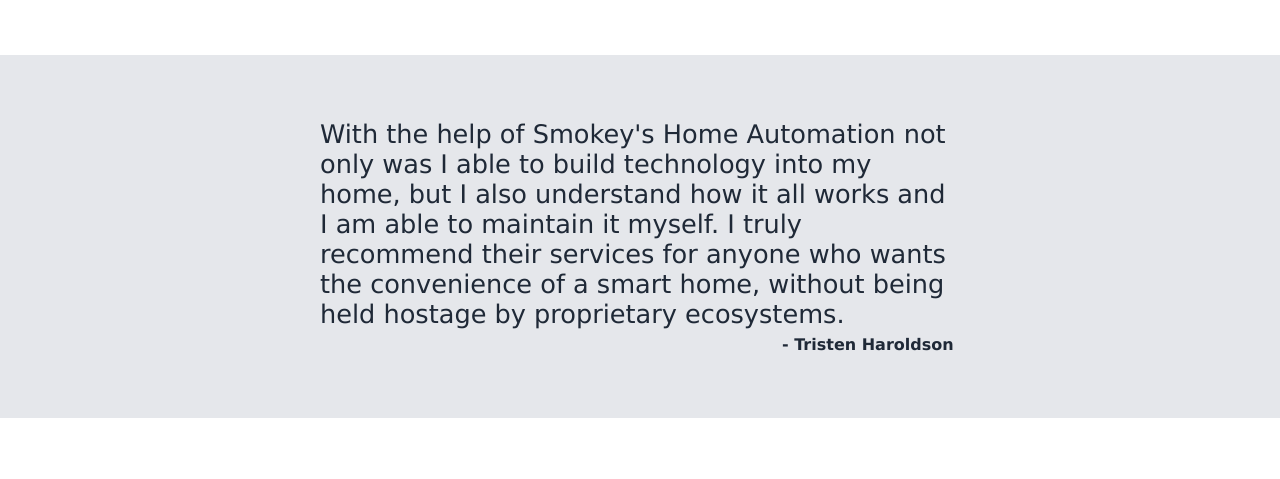
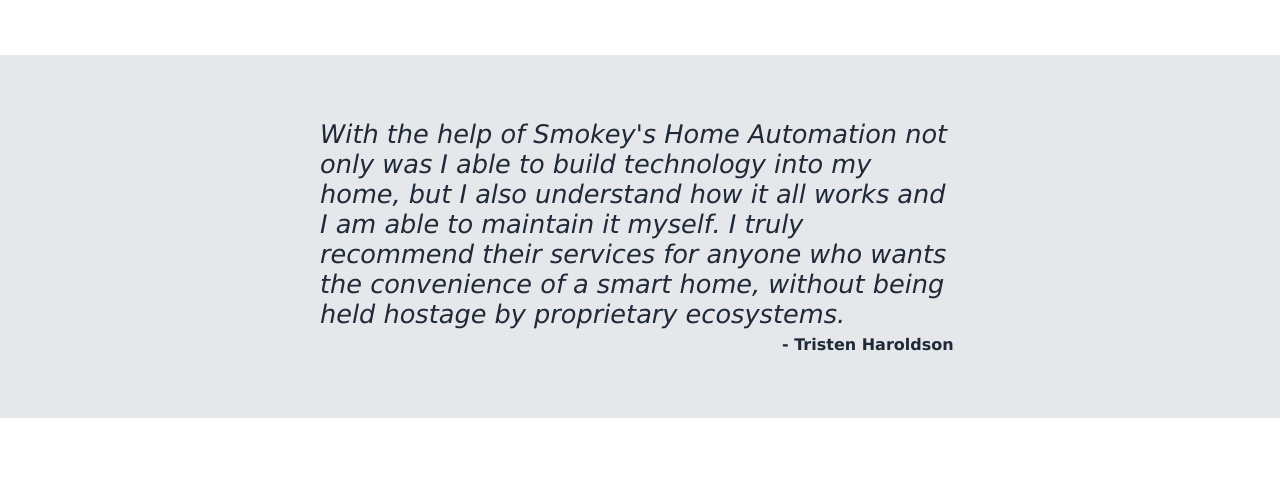
Before and after one commit to Smokey01966/odin-landing-page, a plain HTML site: page index.html in a window 1280 px wide. Shown: the part 769-1248 px from the top of the page. Drawn offline with Linux system fonts and the light colour scheme.

Commit message:
Fix quote italicization

```diff
--- a/style.css
+++ b/style.css
@@ -150,7 +150,7 @@
 
 .quote.txt{
     font-size: 2vw /*36px*/;
-    font-weight: 100;c
+    font-weight: 100;
     font-style: italic;
 }
 
```
